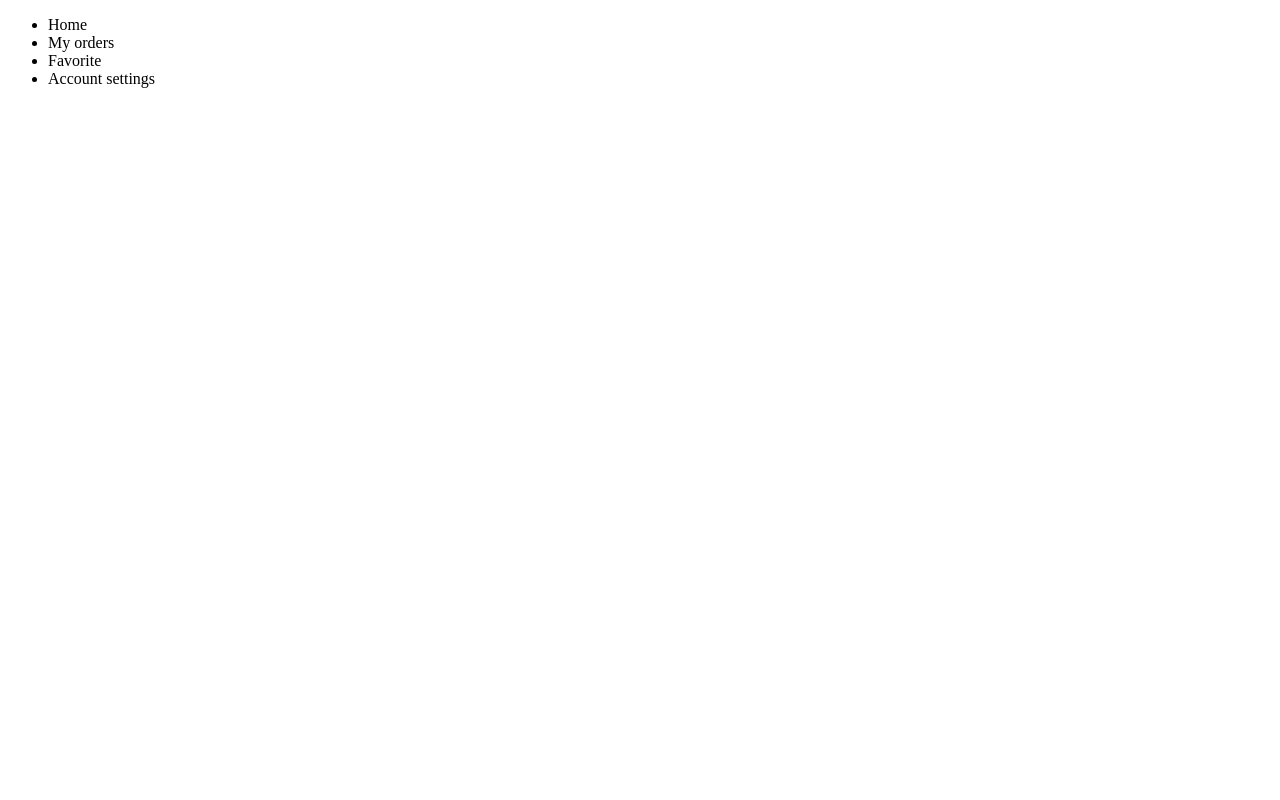
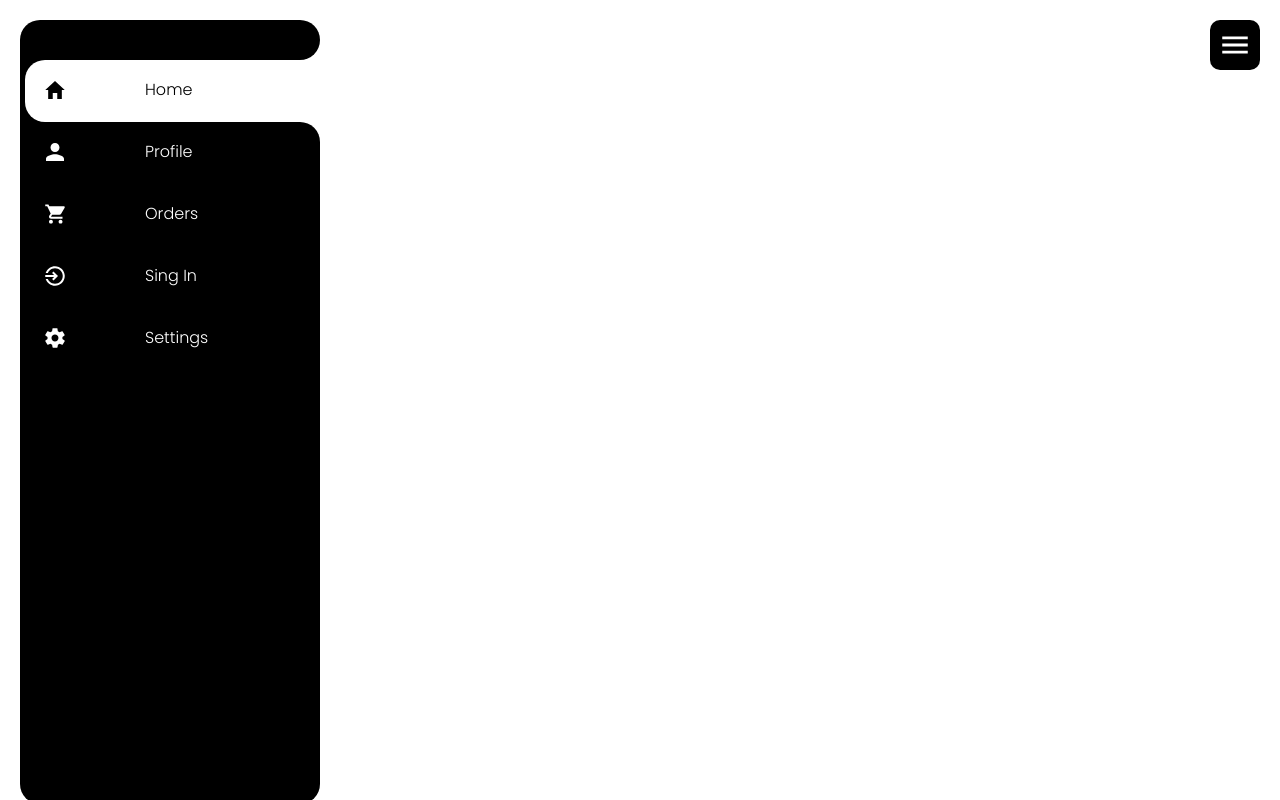
Before and after one commit to Guga89/navbar, a website: page index.html in a window 1280 px wide. Drawn offline with nearby package versions, Linux system fonts and the light colour scheme.

Commit message:
finished navbar

```diff
--- a/index.css
+++ b/index.css
@@ -0,0 +1,156 @@
+@import url('https://fonts.googleapis.com/css2?family=Poppins:wght@300&display=swap');
+
+* {
+	font-family: 'Poppins', sans-serif;
+	margin: 0;
+	padding: 0;
+	box-sizing: border-box;
+}
+
+.navbar {
+	position: fixed;
+	top: 20px;
+	left: 20px;
+	bottom: 20px;
+	width: 300px;
+	height: 98vh;
+	background-color: black;
+	color: white;
+	border-radius: 20px;
+	transition: .5s;
+	overflow-x: hidden;
+}
+
+.navbar.active {
+	width: 70px;
+}
+
+.navbar ul {
+	position: absolute;
+	top: 0;
+	left: 0;
+	width: 100%;
+	padding-left: 5px;
+	padding-top: 40px;
+}
+
+.navbar ul li {
+	list-style: none;
+	width: 100%;
+	position: relative;
+	border-top-left-radius: 20px;
+	border-bottom-left-radius: 20px;
+}
+
+.navbar ul li b:nth-child(1) {
+	position: absolute;
+	top: -20px;
+	height: 20px;
+	width: 100%;
+	background-color: white;
+	display: none;
+}
+.navbar ul li b:nth-child(1)::before {
+	content: "";
+	position: absolute;
+	top: 0;
+	left: 0;
+	width: 100%;
+	height: 100%;
+	border-bottom-right-radius: 20px;
+	background-color: black;
+}
+
+.navbar ul li b:nth-child(2) {
+	position: absolute;
+	bottom: -20px;
+	height: 20px;
+	width: 100%;
+	background-color: white;
+	display: none;
+}
+.navbar ul li b:nth-child(2)::before {
+	content: " ";
+	position: absolute;
+	top: 0;
+	left: 0;
+	width: 100%;
+	height: 100%;
+	border-top-right-radius: 20px;
+	background-color: black;
+}
+
+.navbar ul li.active b:nth-child(1),
+.navbar ul li.active b:nth-child(2) {
+	display: block;
+}
+.navbar ul li.active {
+	background-color: white;
+}
+
+.navbar ul li.active a {
+	color: black;
+}
+.navbar ul li a {
+	text-decoration: none;
+	color: white;
+	position: relative;
+	width: 100%;
+	display: flex;
+}
+
+.navbar ul li a .icon {
+	position: relative;
+	display: block;
+	min-width: 60px;
+	line-height: 50px;
+	text-align: center;
+	margin-top: 12px;
+}
+
+.navbar ul li a .icon ion-icon {
+	font-size: 1.5rem;
+}
+
+.navbar ul li a .title {
+	position: relative;
+	display: block;
+	padding-left: 60px;
+	height: 60px;
+	line-height: 60px;
+	white-space: normal;
+}
+
+.toggle {
+	position: fixed;
+	top: 20px;
+	right: 20px;
+	width: 50px;
+	height: 50px;
+	background-color: black;
+	border-radius: 10px;
+	cursor: pointer;
+	display: flex;
+	justify-content: center;
+	align-items: center;
+}
+
+.toggle.active {
+	background-color: red;
+}
+
+.toggle ion-icon {
+	position: absolute;
+	color: white;
+	font-size: 34px;
+	display: none;
+}
+
+.toggle ion-icon.open,
+.toggle.active ion-icon.close {
+	display: block;
+}
+.toggle ion-icon.close,
+.toggle.active ion-icon.open {
+	display: none;
+}
--- a/index.html
+++ b/index.html
@@ -4,18 +4,89 @@
     <meta charset="UTF-8">
     <meta http-equiv="X-UA-Compatible" content="IE=edge">
     <meta name="viewport" content="width=device-width, initial-scale=1.0">
+    <link rel="stylesheet" href="./index.css">
     <title>Navbar</title>
 </head>
 <body>
   <div class="container">
       <div class="navbar">
           <ul>
-              <li>Home</li>
-              <li>My orders</li>
-              <li>Favorite</li>
-              <li>Account settings</li>
+              <li class="list active">
+                  <b></b>
+                  <b></b>
+                  <a href="#">
+                      <span class="icon"><ion-icon name="home"></ion-icon></span>
+                      <span class="title">Home</span>
+                  </a>
+              </li>
+              <li class="list">
+                <b></b>
+                <b></b>
+                  <a href="#">
+                      <span class="icon"><ion-icon name="person"></ion-icon></span>
+                      <span class="title">Profile</span>
+                  </a>
+              </li>
+              <li class="list">
+                <b></b>
+                <b></b>
+                  <a href="#">
+                      <span class="icon"><ion-icon name="cart"></ion-icon></span>
+                      <span class="title">Orders</span>
+                  </a>
+              </li>
+              <li class="list">
+                <b></b>
+                <b></b>
+                  <a href="#">
+                      <span class="icon"><ion-icon name="log-in"></ion-icon></span>
+                      <span class="title">Sing In</span>
+                  </a>
+              </li>
+              <li class="list">
+                <b></b>
+                <b></b>
+                  <a href="#">
+                      <span class="icon"><ion-icon name="settings"></ion-icon></span>
+                      <span class="title">Settings</span>
+                  </a>
+              </li>
+
           </ul>
       </div>
+      <div class="content">
+
+      </div>
   </div>
+  <div class="toggle">
+    <ion-icon name="menu" class="open"></ion-icon>
+    <ion-icon name="close" class="close"></ion-icon>
+  </div>
+
+
+  <script src="https://unpkg.com/ionicons@4.5.10-0/dist/ionicons.js"></script>
+  <script>
+      let menuToggle = document.querySelector('.toggle');
+      let navigation = document.querySelector('.navbar')
+
+      menuToggle.onclick = function(){
+          menuToggle.classList.toggle('active')
+          navigation.classList.toggle('active')
+      }
+
+
+
+
+      let list = document.querySelectorAll('.list');
+      for (let i = 0; i < list.length; i++) {
+          list[i].onclick = function () {
+              let j=0
+              while(j<list.length){
+                  list[j++].className='list'
+              }
+              list[i].className= 'list active'
+          }
+      }
+  </script>
 </body>
 </html>
```
Also changed, not shown: package.json (added, +19 -0 lines).
